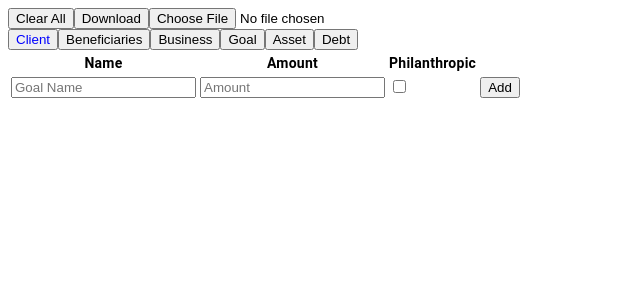
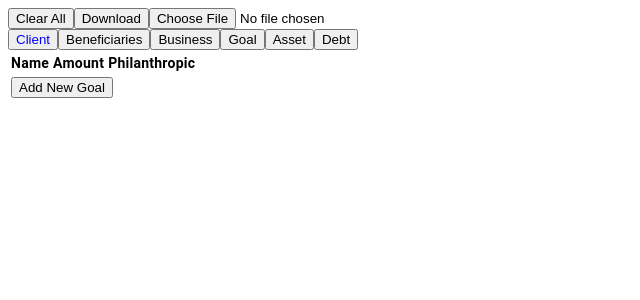
Before and after one commit to ynvtlmr/dynamic-needs-analysis, an Angular app: page /goal in a window 1280 px wide. Shown: the top 300 px of the page, without its empty margins (0-640 px from the left). Built offline with nearby package versions, Linux system fonts and the light colour scheme.

Commit message:
fix goal add mechanism to add row

```diff
--- a/src/app/goal/goal.component.html
+++ b/src/app/goal/goal.component.html
@@ -7,31 +7,34 @@
       <th></th>
     </tr>
     <tr *ngFor="let goal of goals; let i = index">
-      <td><input [(ngModel)]="goal.goalName" type="text" /></td>
-      <td><input [(ngModel)]="goal.dollarAmount" type="number" /></td>
-      <td><input [(ngModel)]="goal.isPhilanthropic" type="checkbox" /></td>
+      <td>
+        <input
+          [(ngModel)]="goal.goalName"
+          (ngModelChange)="onGoalChange()"
+          type="text"
+        />
+      </td>
+      <td>
+        <input
+          [(ngModel)]="goal.dollarAmount"
+          (ngModelChange)="onGoalChange()"
+          type="number"
+        />
+      </td>
+      <td>
+        <input
+          [(ngModel)]="goal.isPhilanthropic"
+          (ngModelChange)="onGoalChange()"
+          type="checkbox"
+        />
+      </td>
       <td>
         <button (click)="deleteGoal(i)">Delete</button>
       </td>
     </tr>
     <tr>
-      <td><input #goalNameInput type="text" placeholder="Goal Name" /></td>
-      <td><input #goalAmountInput type="number" placeholder="Amount" /></td>
-      <td>
-        <input #goalIsPhilanthropicInput type="checkbox" />
-      </td>
-      <td>
-        <button
-          (click)="
-            addGoal(
-              goalNameInput.value,
-              goalAmountInput.valueAsNumber,
-              goalIsPhilanthropicInput.checked
-            )
-          "
-        >
-          Add
-        </button>
+      <td colspan="4">
+        <button (click)="addEmptyGoal()">Add New Goal</button>
       </td>
     </tr>
   </table>
--- a/src/app/goal/goal.component.ts
+++ b/src/app/goal/goal.component.ts
@@ -22,20 +22,17 @@ export class GoalComponent {
     this.loadGoalsFromStorage();
   }
 
-  addGoal(name: string, amount: number, isPhilanthropic: boolean): void {
-    if (name) {
-      this.goals.push({
-        goalName: name,
-        dollarAmount: amount,
-        isPhilanthropic: isPhilanthropic,
-      });
-      this.updateStorage();
-    }
+  addEmptyGoal(): void {
+    this.goals.push({ goalName: '', dollarAmount: 0, isPhilanthropic: false });
   }
 
   deleteGoal(index: number): void {
     this.goals.splice(index, 1);
     this.updateStorage();
+  }
+
+  onGoalChange(): void {
+    this.updateStorage(); // Update localStorage whenever there's a change
   }
 
   private updateStorage(): void {
```
